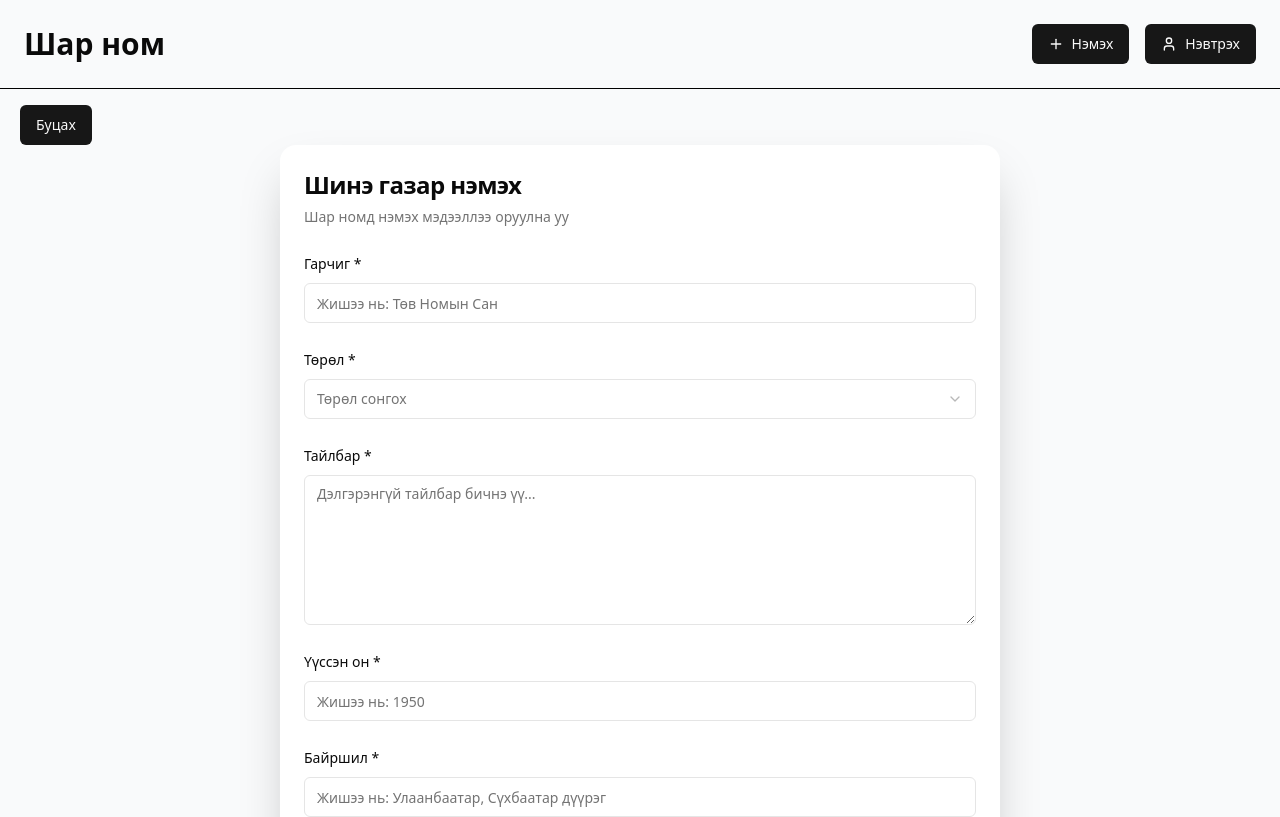
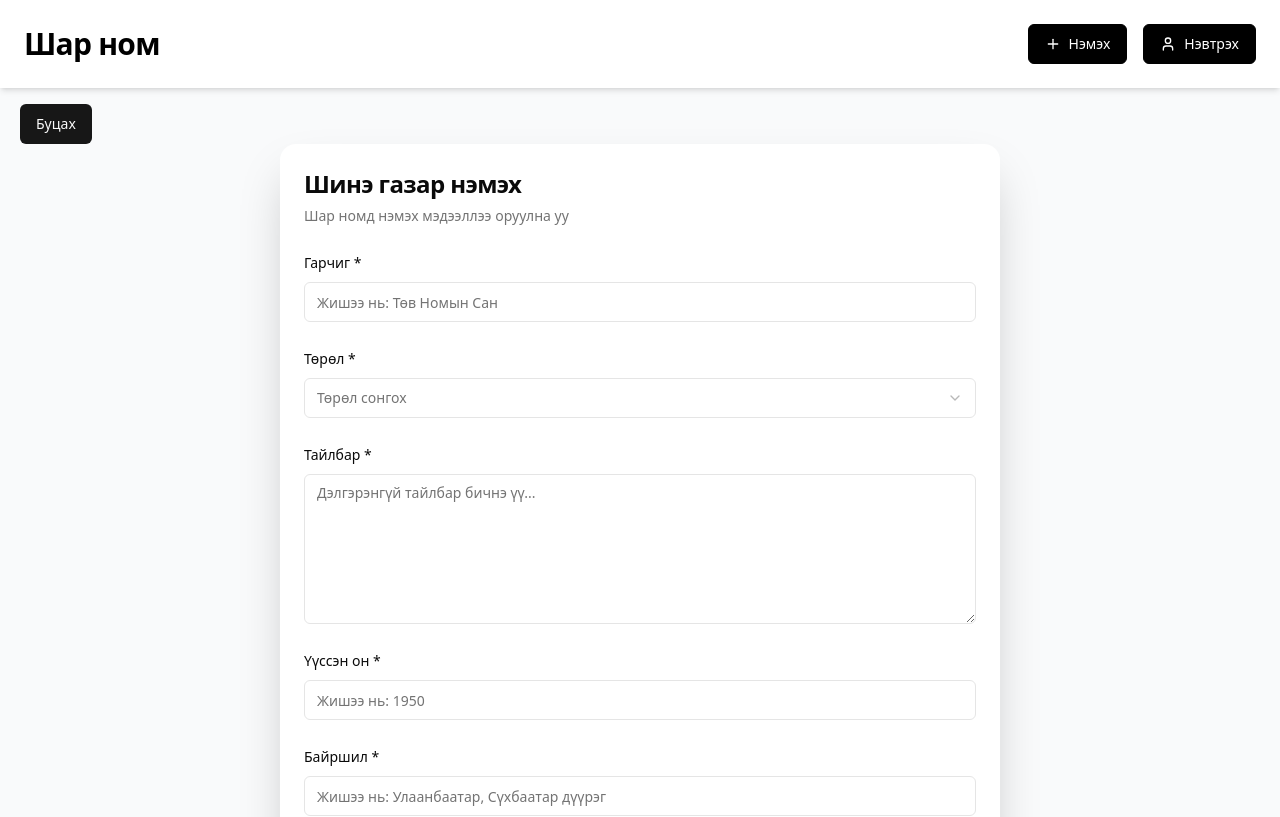
Before and after one commit to huslen0212/Yellow-Book, a Next.js app in the folder apps/web/: page /upload-page in a window 1280 px wide. Shown: the top 817 px of the page. Built offline with nearby package versions, Linux system fonts and the light colour scheme.

Commit message:
header shinecilsen

```diff
--- a/apps/web/src/components/Header.tsx
+++ b/apps/web/src/components/Header.tsx
@@ -4,18 +4,18 @@ import Link from 'next/link';
 
 export default function Header() {
   return (
-    <header className="flex justify-between items-center p-6 border-b border-black">
-      <h1 className="text-3xl font-semibold">Шар ном</h1>
+    <header className="flex justify-between items-center p-6 bg-white text-black shadow-md">
+      <h1 className="text-3xl font-bold tracking-tight font-sans">Шар ном</h1>
 
       <div className="flex items-center gap-4">
         <Link href="/upload-page">
-          <Button>
-            <PlusIcon></PlusIcon>
+          <Button className="flex items-center gap-2 bg-black text-white hover:bg-white hover:text-black border border-black transition">
+            <PlusIcon className="w-5 h-5" />
             <span>Нэмэх</span>
           </Button>
         </Link>
-        <Button>
-          <User></User>
+        <Button className="flex items-center gap-2 bg-black text-white hover:bg-white hover:text-black border border-black transition">
+          <User className="w-5 h-5" />
           <span>Нэвтрэх</span>
         </Button>
       </div>
--- a/apps/web/src/components/PlacesGrid.tsx
+++ b/apps/web/src/components/PlacesGrid.tsx
@@ -1,4 +1,3 @@
-// import Image from 'next/image';
 import { Card, CardHeader, CardTitle, CardContent } from '@/components/ui/card';
 import Link from 'next/link';
 
```
